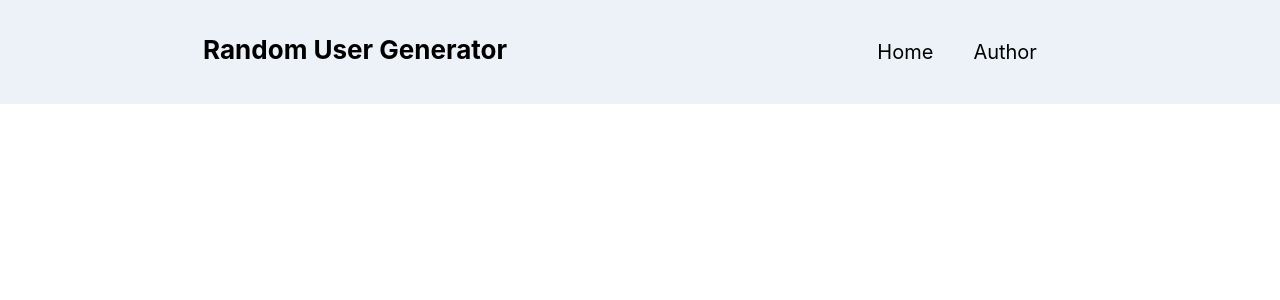
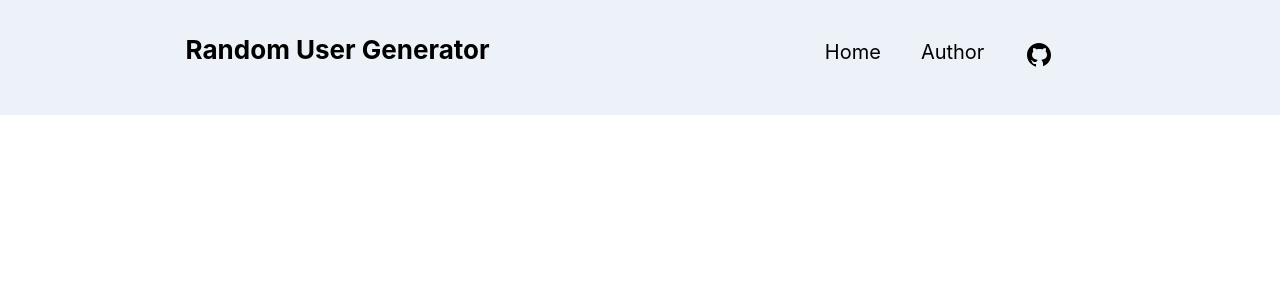
Before and after one commit to wreckingralph06/zeta04-user-randomizer, a React (Create React App) app: page / in a window 1280 px wide. Shown: the top 300 px of the page. Built offline with nearby package versions, Linux system fonts and the light colour scheme; no server answers.

Commit message:
Added Github repo link at Navbar

```diff
--- a/src/components/Navbar.tsx
+++ b/src/components/Navbar.tsx
@@ -16,6 +16,11 @@ function Navbar() {
                         <li>
                             <a href="https://waldocandaza.vercel.app/">Author</a>
                         </li>
+                        <li>
+                            <a className="github-link" href="https://github.com/wreckingralph06/zeta04-user-randomizer">
+                                <img className="github-icon" src="/icons8-github.svg"></img>
+                            </a>
+                        </li>
                     </ul>
                 </div>
             </div>
```
Also changed, not shown: public/icons8-github.svg (added).
